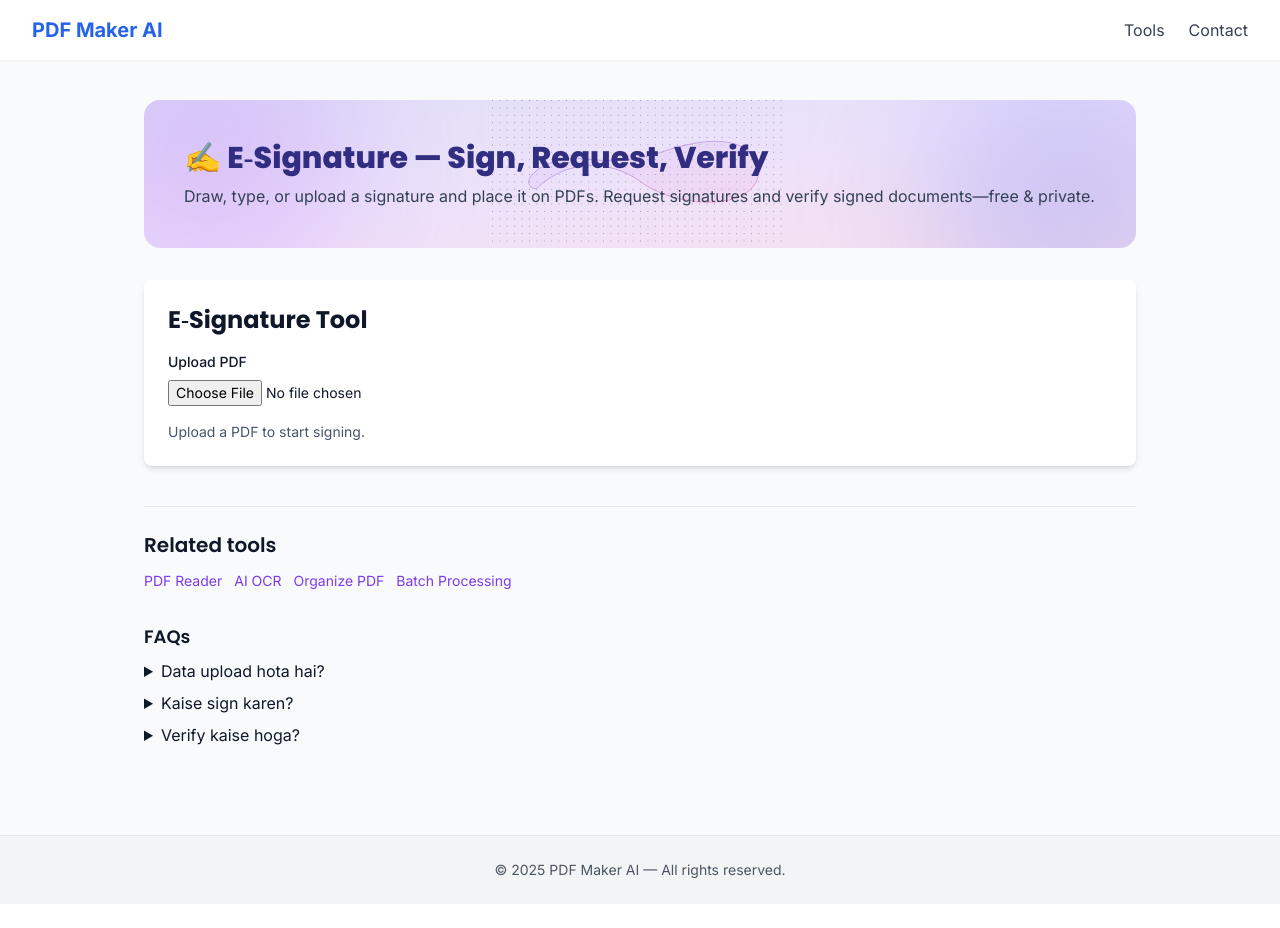
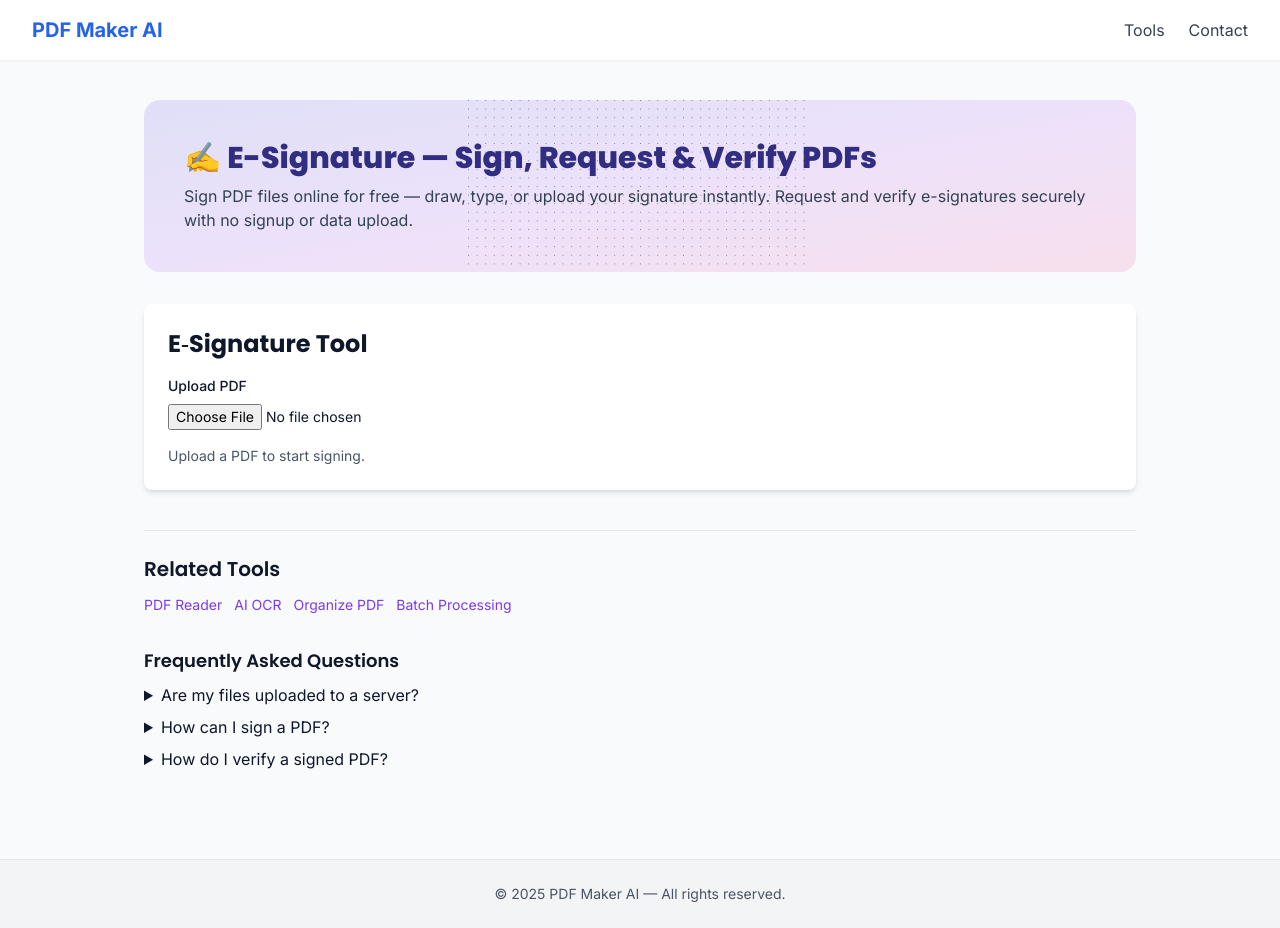
Before and after one commit to studybuild576-commits/my-tool-website, a Next.js app: page /e-signature in a window 1280 px wide. Before the commit the page ends 904 px from the top, so only its background shows below. Built offline with nearby package versions, Linux system fonts and the light colour scheme.

Commit message:
Update page.tsx

```diff
--- a/app/e-signature/page.tsx
+++ b/app/e-signature/page.tsx
@@ -4,116 +4,263 @@ import Link from "next/link";
 import ESignatureToolWrapper from "@/components/client/ESignatureToolWrapper";
 
 export const metadata: Metadata = {
-  title: "E‑Signature: Sign PDFs, Request Signatures, Verify (Free, Private) | PDF Maker AI",
+  title:
+    "Free E-Signature Tool — Sign, Request & Verify PDFs Instantly | PDF Maker AI",
   description:
-    "Sign PDF documents, request signatures, and verify signed PDFs—fast, free, and privacy‑first. Draw, type, or upload signatures. In‑browser processing, no signup.",
+    "Sign PDF documents online, request e-signatures, and verify signed PDFs instantly. 100% free, secure, and privacy-first. Draw, type, or upload signatures without signup.",
   keywords: [
-    "e-signature","sign pdf online","request signature pdf","verify signed pdf","draw signature",
-    "type signature","upload signature image","signature placement","multiple signers","signature fields",
-    "digital signature","electronic signature","sign documents online","sign form pdf","free e-sign tool",
-    "in-browser signature","no signup e-sign","privacy first esign","pdf signing workflow","signature date field",
-    "initials field","signature color","signature thickness","save signature","reusable signature",
-    "esign request link","multi-party signing","signature audit log","signature verification","hash verification",
-    "signature metadata","download signed pdf","print signed pdf","pdf viewer signature","signature stamp",
-    "draw/type/upload signature","signature position lock","signature erase","signature undo","pdf page navigation",
-    "mobile signature","touch support signature","keyboard accessible","watermark signature","flatten pdf"
+    "e-signature",
+    "sign pdf online",
+    "digital signature",
+    "verify signed pdf",
+    "request signature pdf",
+    "electronic signature",
+    "draw signature",
+    "type signature",
+    "upload signature image",
+    "multiple signers",
+    "signature fields",
+    "sign pdf free",
+    "esign pdf",
+    "pdf signing workflow",
+    "signature verification",
+    "online pdf signer",
+    "sign documents online",
+    "pdf sign tool",
+    "pdf signature maker",
+    "sign form pdf",
+    "add signature pdf",
+    "free e-sign tool",
+    "browser based signing",
+    "privacy first e-signature",
+    "digital document signing",
+    "secure signature app",
+    "verify digital signatures",
+    "hash verification",
+    "signature metadata",
+    "audit log signature",
+    "pdf signature verification",
+    "document integrity check",
+    "in-browser signature tool",
+    "drag and drop signing",
+    "touch screen signature",
+    "signature color control",
+    "signature thickness adjust",
+    "download signed pdf",
+    "no signup pdf sign",
+    "mobile signature",
+    "multi-party signing",
+    "electronic document signer",
+    "signature approval flow",
+    "pdf signer verification",
+    "signing history pdf",
+    "secure esign",
+    "fast pdf signing",
+    "pdf maker ai signature",
+    "ai e-signature tool",
+    "smart signing assistant",
+    "verify authenticity pdf",
   ],
   alternates: { canonical: "https://pdfmakerai.shop/e-signature" },
   robots: { index: true, follow: true },
   openGraph: {
     type: "website",
     url: "https://pdfmakerai.shop/e-signature",
-    title: "E‑Signature — Sign, Request, Verify PDFs",
+    title: "E-Signature — Free PDF Sign, Request & Verify Tool",
     description:
-      "Add signatures to PDFs, request signatures, and verify signed documents—free, private, in‑browser.",
-    siteName: "PDF Maker AI"
+      "Sign, request, and verify PDF documents in seconds. Draw or upload your signature securely — no signup required.",
+    siteName: "PDF Maker AI",
   },
   twitter: {
     card: "summary_large_image",
-    title: "E‑Signature — Free & Private",
-    description: "Sign and request signatures on PDF documents securely in your browser."
-  }
+    title: "E-Signature — Free & Private PDF Signing",
+    description:
+      "Add, request, and verify digital signatures on PDF files securely. Free & privacy-first with in-browser signing.",
+  },
 };
 
 export default function ESignaturePage() {
   const appLd = {
     "@context": "https://schema.org",
     "@type": "SoftwareApplication",
-    name: "E‑Signature — PDF signing",
+    name: "E-Signature Tool — PDF Maker AI",
     applicationCategory: "UtilityApplication",
-    applicationSubCategory: "ElectronicSignature",
     operatingSystem: "Web",
     url: "https://pdfmakerai.shop/e-signature",
     isAccessibleForFree: true,
-    offers: { "@type": "Offer", price: "0", priceCurrency: "USD" },
+    offers: {
+      "@type": "Offer",
+      price: "0",
+      priceCurrency: "USD",
+    },
     featureList: [
-      "Draw, type, or upload signature",
-      "Place signature on PDF pages",
-      "Request signatures from others",
-      "Verify signed PDFs",
-      "In‑browser, privacy‑first",
-      "No signup"
+      "Draw, type, or upload a signature",
+      "Sign PDFs instantly",
+      "Request e-signatures from others",
+      "Verify signed PDF documents",
+      "In-browser processing with privacy-first design",
+      "No signup required",
     ],
-    keywords:
-      "e-signature, sign pdf online, draw signature, type signature, upload signature, verify signed pdf, privacy first esign",
-    publisher: { "@type": "Organization", name: "PDF Maker AI", url: "https://pdfmakerai.shop" }
+    publisher: {
+      "@type": "Organization",
+      name: "PDF Maker AI",
+      url: "https://pdfmakerai.shop",
+    },
   };
 
   const faqLd = {
     "@context": "https://schema.org",
     "@type": "FAQPage",
     mainEntity: [
-      { "@type": "Question", name: "Kya files server par upload hoti hain?",
-        acceptedAnswer: { "@type": "Answer", text: "Nahi, signing workflow browser ke andar hota hai; PDFs local hi rehte hain." } },
-      { "@type": "Question", name: "Signatures kaise add karen?",
-        acceptedAnswer: { "@type": "Answer", text: "Signature draw/type/upload kar sakte hain aur PDF par drag‑drop se position set kar sakte hain." } },
-      { "@type": "Question", name: "Verify kaise hoga?",
-        acceptedAnswer: { "@type": "Answer", text: "Tool visible metadata aur content hash embed karta hai jisse verify pane me match check hota hai." } }
-    ]
+      {
+        "@type": "Question",
+        name: "Are my PDFs uploaded to a server?",
+        acceptedAnswer: {
+          "@type": "Answer",
+          text: "No, all signing operations happen in your browser. Your files never leave your device.",
+        },
+      },
+      {
+        "@type": "Question",
+        name: "How can I add a signature to my PDF?",
+        acceptedAnswer: {
+          "@type": "Answer",
+          text: "You can draw, type, or upload your signature, then drag and place it anywhere on your PDF document before downloading.",
+        },
+      },
+      {
+        "@type": "Question",
+        name: "How does verification work?",
+        acceptedAnswer: {
+          "@type": "Answer",
+          text: "Our tool embeds metadata and cryptographic hash data into signed PDFs. The verification tool checks the integrity and authenticity of the document instantly.",
+        },
+      },
+      {
+        "@type": "Question",
+        name: "Is the tool free to use?",
+        acceptedAnswer: {
+          "@type": "Answer",
+          text: "Yes, PDF Maker AI’s E-Signature tool is 100% free to use, with no account or subscription required.",
+        },
+      },
+    ],
   };
 
   return (
     <main className="max-w-5xl mx-auto px-4 py-10">
-      <script type="application/ld+json" dangerouslySetInnerHTML={{ __html: JSON.stringify(appLd).replace(/</g,"\\u003c") }} />
-      <script type="application/ld+json" dangerouslySetInnerHTML={{ __html: JSON.stringify(faqLd).replace(/</g,"\\u003c") }} />
+      <script
+        type="application/ld+json"
+        dangerouslySetInnerHTML={{
+          __html: JSON.stringify(appLd).replace(/</g, "\\u003c"),
+        }}
+      />
+      <script
+        type="application/ld+json"
+        dangerouslySetInnerHTML={{
+          __html: JSON.stringify(faqLd).replace(/</g, "\\u003c"),
+        }}
+      />
 
-      {/* Inline SVG hero (no external images) */}
+      {/* Hero Section */}
       <div className="relative overflow-hidden rounded-2xl mb-8">
         <div className="absolute inset-0 bg-gradient-to-br from-indigo-600/15 via-purple-500/15 to-pink-500/15" />
-        <div aria-hidden className="absolute -top-24 -left-20 h-72 w-72 rounded-full bg-purple-400/30 blur-3xl" />
-        <div aria-hidden className="absolute -bottom-24 -right-20 h-72 w-72 rounded-full bg-indigo-400/30 blur-3xl" />
-        <svg className="absolute inset-0 w-full h-full" viewBox="0 0 800 400" xmlns="http://www.w3.org/2000/svg" role="img" aria-label="E‑Signature: sign, request, and verify PDFs">
+        <svg
+          className="absolute inset-0 w-full h-full"
+          viewBox="0 0 800 400"
+          xmlns="http://www.w3.org/2000/svg"
+          aria-label="E-Signature: sign, request, and verify PDFs"
+        >
           <defs>
-            <pattern id="dots-esign" x="0" y="0" width="20" height="20" patternUnits="userSpaceOnUse"><circle cx="1" cy="1" r="1" fill="currentColor" /></pattern>
-            <linearGradient id="stroke-esign" x1="0" y1="0" x2="1" y2="1"><stop offset="0%" stopColor="#6366f1" stopOpacity="0.6" /><stop offset="100%" stopColor="#ec4899" stopOpacity="0.6" /></linearGradient>
-            <linearGradient id="fill-esign" x1="0" y1="0" x2="1" y2="1"><stop offset="0%" stopColor="#c4b5fd" stopOpacity="0.18" /><stop offset="100%" stopColor="#f9a8d4" stopOpacity="0.18" /></linearGradient>
+            <pattern
+              id="dots-esign"
+              x="0"
+              y="0"
+              width="20"
+              height="20"
+              patternUnits="userSpaceOnUse"
+            >
+              <circle cx="1" cy="1" r="1" fill="currentColor" />
+            </pattern>
+            <linearGradient
+              id="stroke-esign"
+              x1="0"
+              y1="0"
+              x2="1"
+              y2="1"
+            >
+              <stop offset="0%" stopColor="#6366f1" stopOpacity="0.6" />
+              <stop offset="100%" stopColor="#ec4899" stopOpacity="0.6" />
+            </linearGradient>
+            <linearGradient id="fill-esign" x1="0" y1="0" x2="1" y2="1">
+              <stop offset="0%" stopColor="#c4b5fd" stopOpacity="0.18" />
+              <stop offset="100%" stopColor="#f9a8d4" stopOpacity="0.18" />
+            </linearGradient>
           </defs>
-          <rect width="100%" height="100%" fill="url(#dots-esign)" className="text-indigo-400/20" />
-          <path d="M120,240 C200,160 320,160 400,220 C480,280 640,300 700,240 C740,200 720,140 660,120 C600,100 520,120 460,140 C400,160 340,170 260,160 C200,150 140,170 110,200 C90,220 100,240 120,240 Z" fill="url(#fill-esign)" stroke="url(#stroke-esign)" strokeWidth="2" />
+          <rect
+            width="100%"
+            height="100%"
+            fill="url(#dots-esign)"
+            className="text-indigo-400/20"
+          />
         </svg>
         <div className="relative p-8 sm:p-10">
-          <h1 className="text-3xl font-extrabold text-indigo-900">✍️ E‑Signature — Sign, Request, Verify</h1>
-          <p className="mt-2 text-sm sm:text-base text-slate-700">Draw, type, or upload a signature and place it on PDFs. Request signatures and verify signed documents—free & private.</p>
+          <h1 className="text-3xl font-extrabold text-indigo-900">
+            ✍️ E-Signature — Sign, Request & Verify PDFs
+          </h1>
+          <p className="mt-2 text-sm sm:text-base text-slate-700">
+            Sign PDF files online for free — draw, type, or upload your
+            signature instantly. Request and verify e-signatures securely with
+            no signup or data upload.
+          </p>
         </div>
       </div>
 
+      {/* Main Tool */}
       <ESignatureToolWrapper />
 
+      {/* Related Tools */}
       <aside className="mt-10 border-t pt-6">
-        <h2 className="text-xl font-semibold mb-3">Related tools</h2>
+        <h2 className="text-xl font-semibold mb-3">Related Tools</h2>
         <nav className="flex flex-wrap gap-3 text-sm">
-          <Link prefetch={false} href="/pdf-reader">PDF Reader</Link>
-          <Link prefetch={false} href="/ai-ocr">AI OCR</Link>
-          <Link prefetch={false} href="/organize-pdf">Organize PDF</Link>
-          <Link prefetch={false} href="/batch-processing">Batch Processing</Link>
+          <Link prefetch={false} href="/pdf-reader">
+            PDF Reader
+          </Link>
+          <Link prefetch={false} href="/ai-ocr">
+            AI OCR
+          </Link>
+          <Link prefetch={false} href="/organize-pdf">
+            Organize PDF
+          </Link>
+          <Link prefetch={false} href="/batch-processing">
+            Batch Processing
+          </Link>
         </nav>
       </aside>
 
+      {/* FAQs */}
       <section className="mt-8">
-        <h3 className="text-lg font-semibold mb-2">FAQs</h3>
-        <details className="mb-2"><summary>Data upload hota hai?</summary><p className="text-gray-600">Nahi, sab kuchh local browser environment me process hota hai.</p></details>
-        <details className="mb-2"><summary>Kaise sign karen?</summary><p className="text-gray-600">Signature draw/type/upload karke page par drag‑drop placement karein, phir “Apply & Download”.</p></details>
-        <details className="mb-2"><summary>Verify kaise hoga?</summary><p className="text-gray-600">Verify pane me embedded metadata/hash ko match karke quick checks kiye jate hain.</p></details>
+        <h3 className="text-lg font-semibold mb-2">Frequently Asked Questions</h3>
+        <details className="mb-2">
+          <summary>Are my files uploaded to a server?</summary>
+          <p className="text-gray-600">
+            No, everything runs securely in your browser. Your files stay local.
+          </p>
+        </details>
+        <details className="mb-2">
+          <summary>How can I sign a PDF?</summary>
+          <p className="text-gray-600">
+            Draw, type, or upload your signature and drag it into place. Then
+            click “Apply & Download”.
+          </p>
+        </details>
+        <details className="mb-2">
+          <summary>How do I verify a signed PDF?</summary>
+          <p className="text-gray-600">
+            Use the verify option to confirm embedded signature data and
+            document authenticity instantly.
+          </p>
+        </details>
       </section>
     </main>
   );
```
